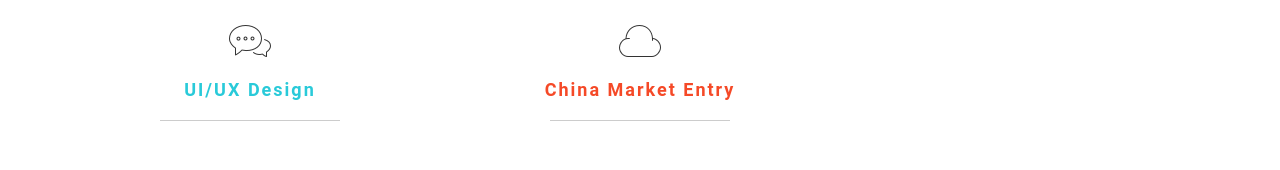
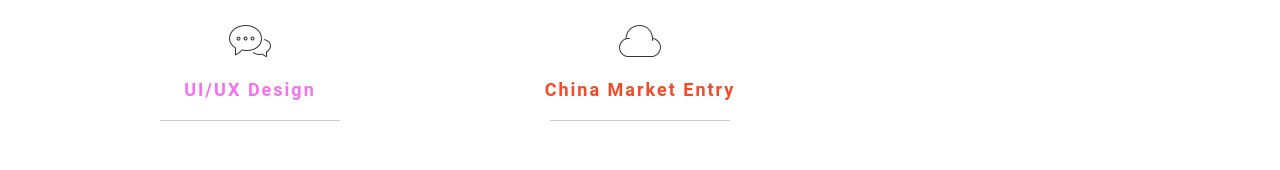
Before and after one commit to winhaskell/DataConsulting, a plain HTML site: page index.html in a window 1280 px wide. Shown: the part 1446-1616 px from the top of the page. Drawn offline with Linux system fonts and the light colour scheme.

Commit message:
Update index.html

```diff
--- a/index.html
+++ b/index.html
@@ -253,7 +253,7 @@ http://www.tooplate.com/view/2075-digital-team
 <!-- UI/UX Design or Visa Consulting -->
 <div class="col-lg-4 col-md-4 col-sm-4 wow fadeInUp" data-wow-delay="1.2s">
     <i class="icon-chat medium-icon"></i>
-    <h3 style="color: #29CAD9 !important;" title="交互设计/用户体验">UI/UX Design</h3>
+    <h3 style="color: #F571F2 !important;" title="交互设计/用户体验">UI/UX Design</h3>
     <hr>
     <p> </p>
 </div>
```
